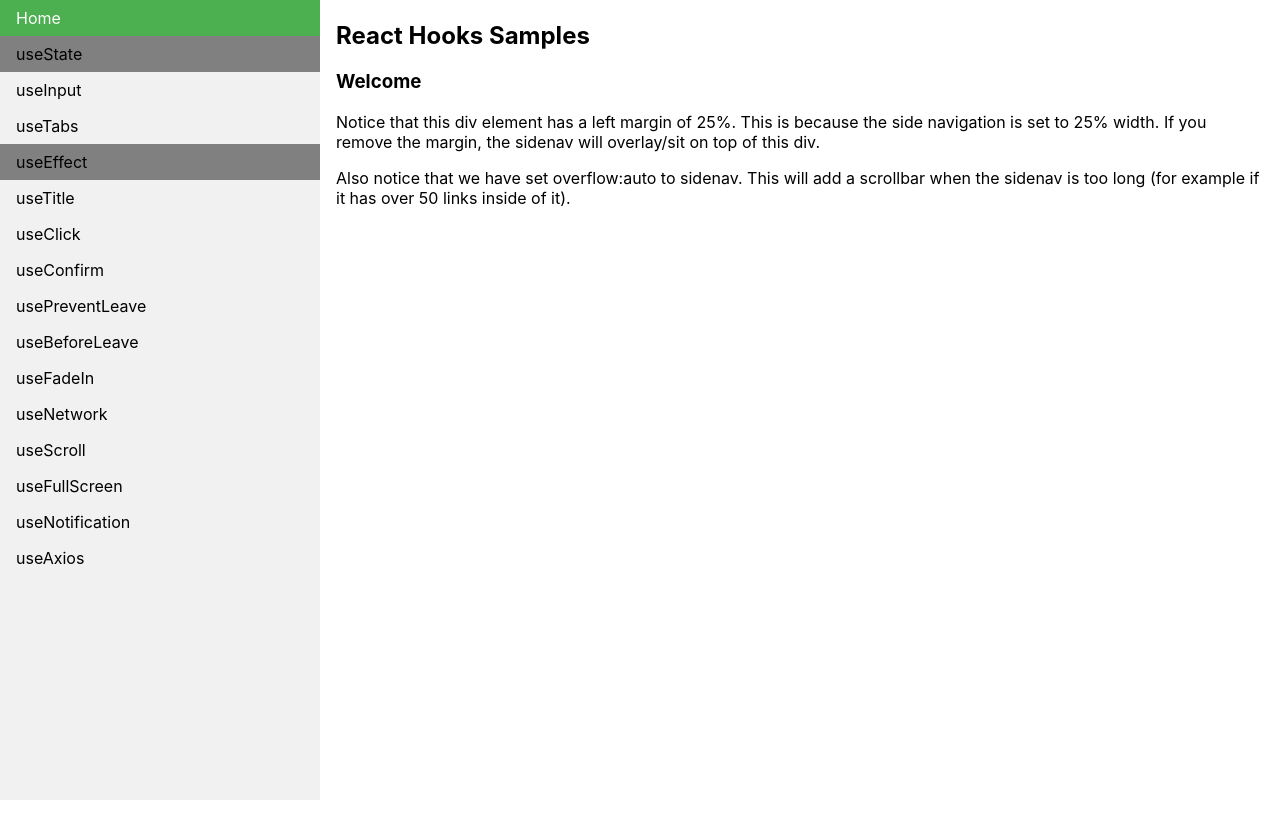
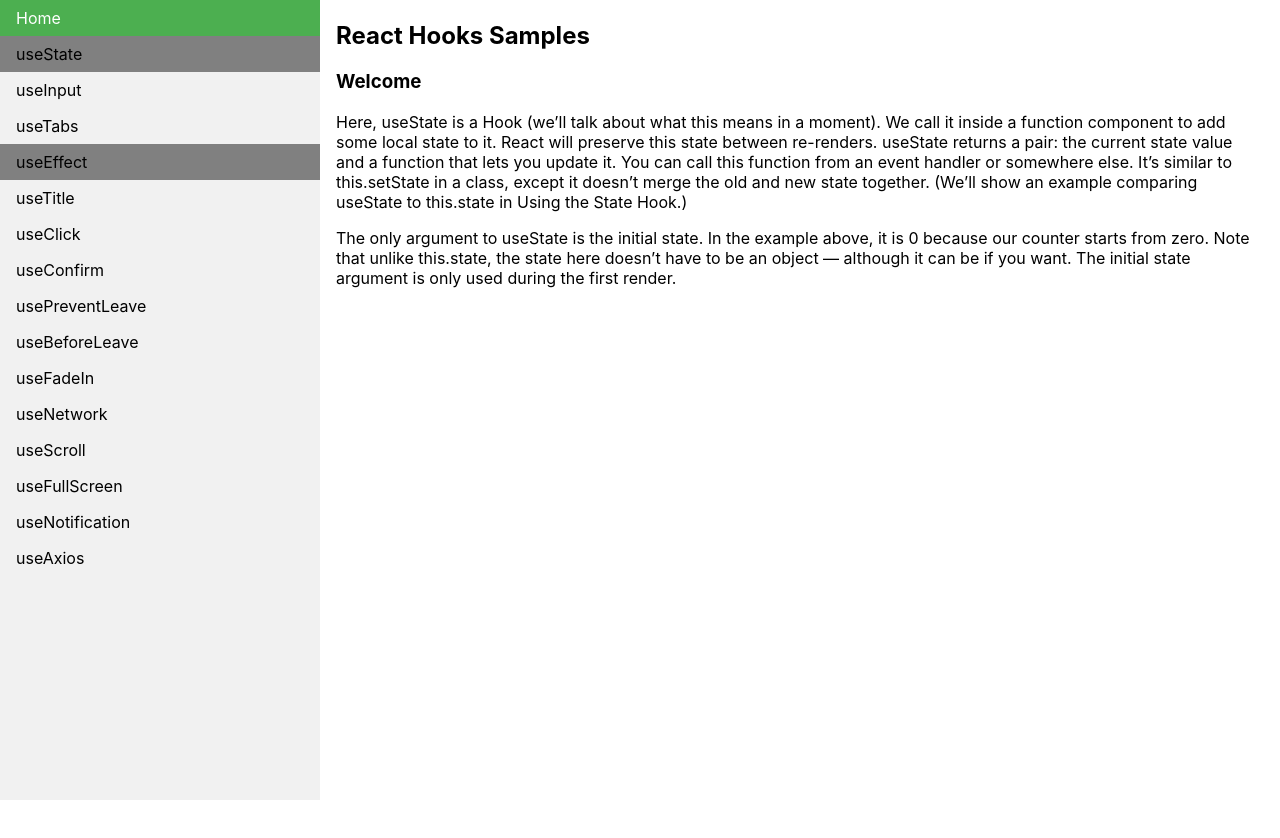
Before and after one commit to lqqokim/react-hooks-samples, a React (Create React App) app: page / in a window 1280 px wide. Shown: the top 838 px of the page. Built offline with nearby package versions, Linux system fonts and the light colour scheme.

Commit message:
feat: add image

```diff
--- a/src/components/Intro.js
+++ b/src/components/Intro.js
@@ -5,8 +5,8 @@ export default () => {
         <div>
             <h2>React Hooks Samples</h2>
             <h3>Welcome</h3>
-            <p>Notice that this div element has a left margin of 25%. This is because the side navigation is set to 25% width. If you remove the margin, the sidenav will overlay/sit on top of this div.</p>
-            <p>Also notice that we have set overflow:auto to sidenav. This will add a scrollbar when the sidenav is too long (for example if it has over 50 links inside of it).</p>
+            <p>Here, useState is a Hook (we’ll talk about what this means in a moment). We call it inside a function component to add some local state to it. React will preserve this state between re-renders. useState returns a pair: the current state value and a function that lets you update it. You can call this function from an event handler or somewhere else. It’s similar to this.setState in a class, except it doesn’t merge the old and new state together. (We’ll show an example comparing useState to this.state in Using the State Hook.)</p>
+            <p>The only argument to useState is the initial state. In the example above, it is 0 because our counter starts from zero. Note that unlike this.state, the state here doesn’t have to be an object — although it can be if you want. The initial state argument is only used during the first render.</p>
         </div>
     )
 };
```
Also changed, not shown: image.png (added), 1 other file (tests, documents, lock files or other folders).
